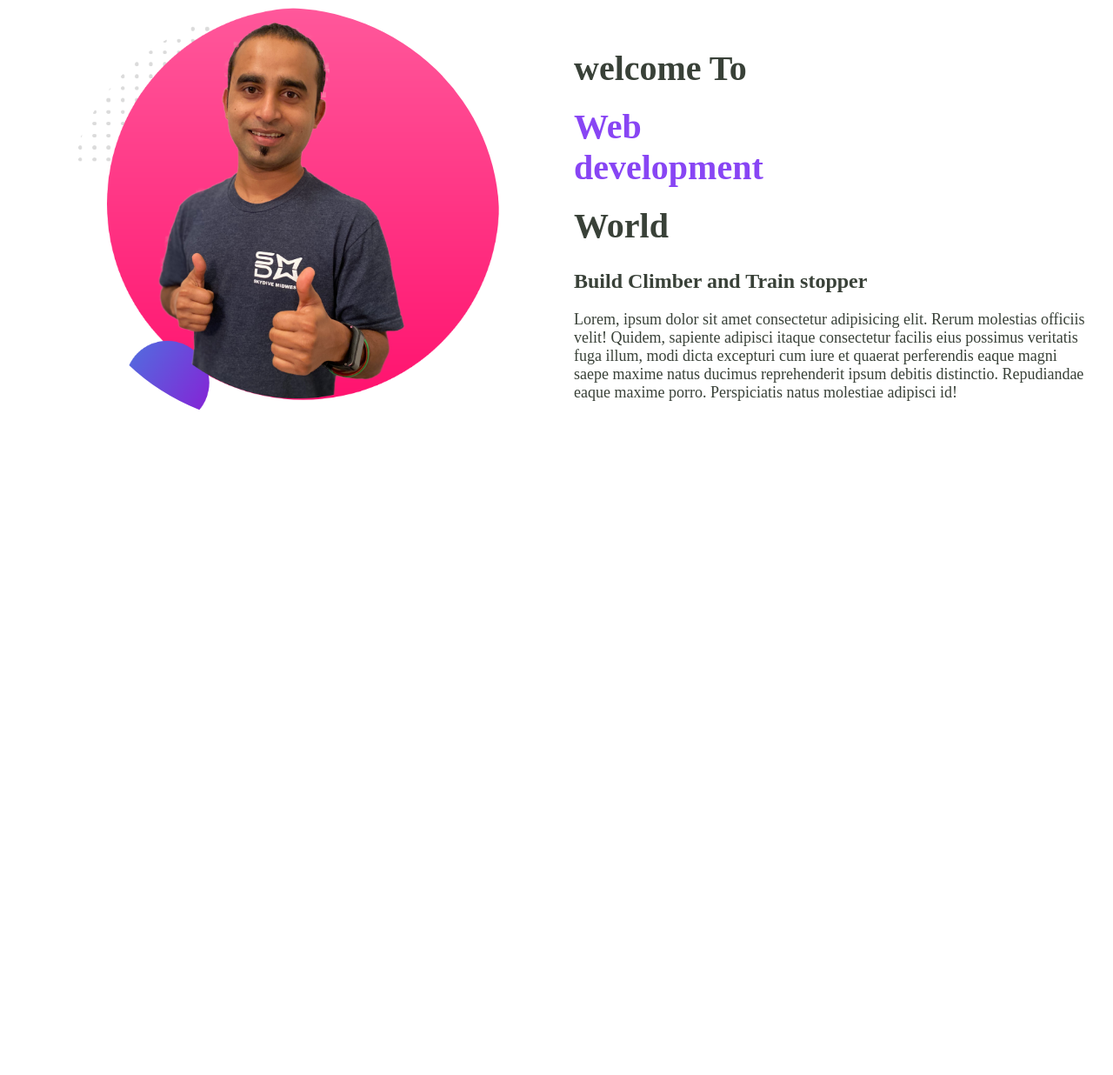
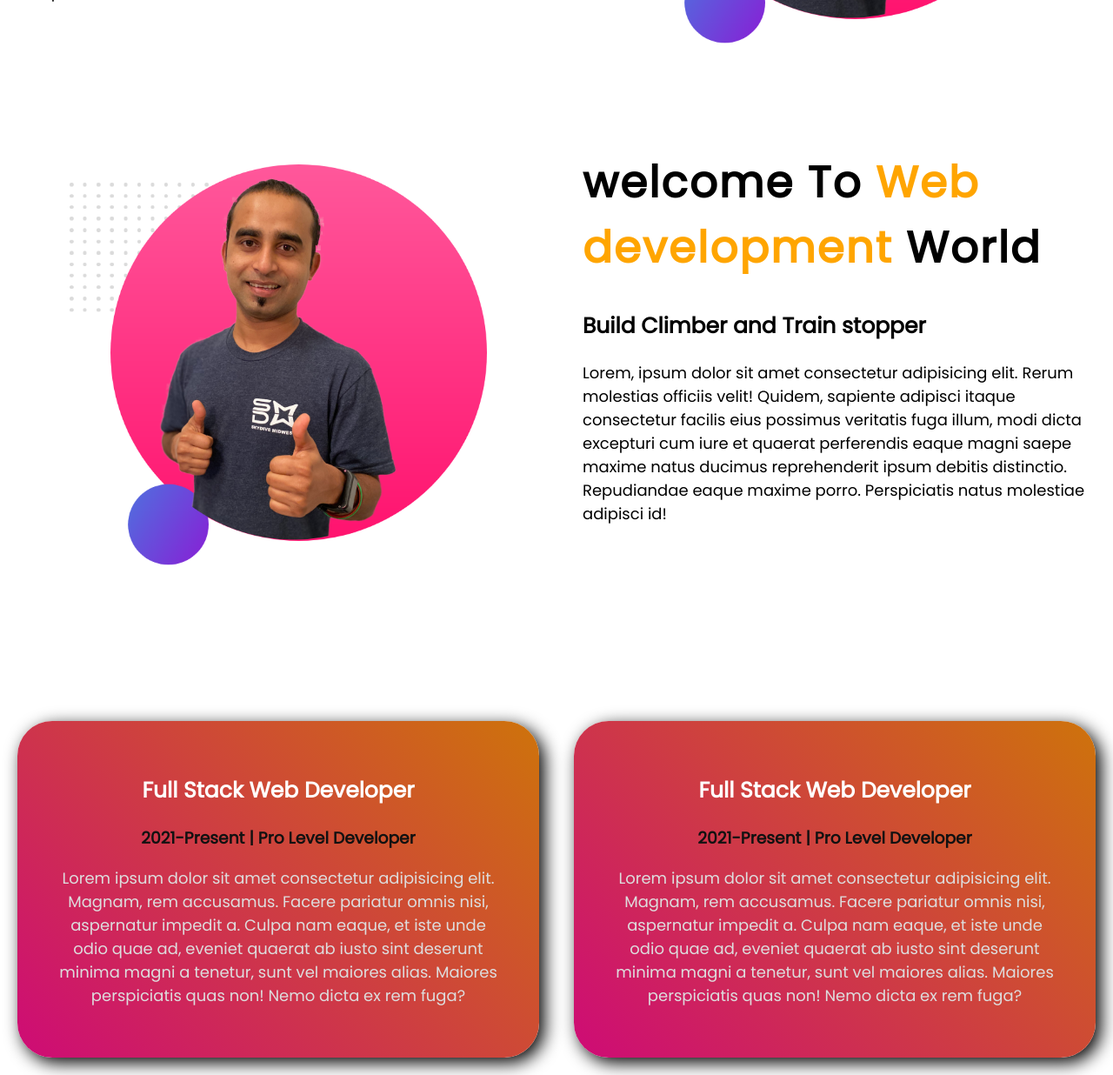
Before and after one commit to raihan862/portfolio1, a plain HTML site: page index.html in a window 1280 px wide. Shown: the part 491-1727 px from the top of the page at 87% size. Before the commit the page ends 999 px from the top, so only its background shows below. Drawn offline with Linux system fonts and the light colour scheme.

Commit message:
final commit

```diff
--- a/index.html
+++ b/index.html
@@ -3,61 +3,18 @@
 <head>
     <meta charset="UTF-8">
     <meta name="viewport" content="width=device-width, initial-scale=1.0">
+    <link href="https://fonts.googleapis.com/css2?family=Poppins:ital,wght@0,100;0,400;1,200;1,700;1,800&display=swap" rel="stylesheet">
+    <link rel="stylesheet" href="style.css">
+
     <title>Document</title>
-    <style>
-        *{
-            box-sizing: border-box;
-        }
-        .container{
-            position: relative;
-            display: flex;
-            width: 100%;
 
 
-            flex-wrap: wrap;
-        }
-        .side{
-            flex: 50%;
-            text-align: center;
-
-        }
-
-        .side img{
-            background: transparent;
-            border-radius: 50%;
-
-
-        }
-        .container:nth-child(2){
-            flex-direction: row-reverse;
-        }
-
-
-        .half{
-            flex: 50%;
-            padding: 20px;
-            text-align: left;
-            color: #394138;
-
-        }
-        #break{
-            display: block;
-            margin: 20px 0px;
-            color: #8845f4;
-        }
-        h1{
-            font-size: 2.5em;
-        }
-        .half p{
-            margin-top: 10px;
-            font-size: 18px;;
-        }
-    </style>
 </head>
 <body>
-<div class="container">
+    <div class="master">
+<div class="container" >
     <div class="half">
-        <h1>welcome To <span id="break">Web <br>development </span>World</h1>
+        <h1>welcome To <span id="break">Web  development </span>World</h1>
         <h2>Build  Climber and Train stopper</h2>
         <p>Lorem, ipsum dolor sit amet consectetur adipisicing elit.
              Rerum molestias officiis velit! Quidem, sapiente adipisci
@@ -65,21 +22,35 @@
              eaque maxime porro. Perspiciatis natus molestiae adipisci id!
     </div>
     <div class="side">
-        <img src="image/jhankar2.png" width="500px heigth=400px">
+        <img src="image/jhankar2.png"  >
     </div>
 </div>
 <div class="container">
+   <div class="side">
+        <img src="image/jhankar2.png"  >
+    </div>
     <div class="half">
-        <h1>welcome To <span id="break">Web <br>development </span>World</h1>
+        <h1>welcome To <span id="break">Web  development </span>World</h1>
         <h2>Build  Climber and Train stopper</h2>
         <p>Lorem, ipsum dolor sit amet consectetur adipisicing elit.
              Rerum molestias officiis velit! Quidem, sapiente adipisci
               itaque consectetur facilis eius possimus veritatis fuga illum, modi dicta excepturi cum iure et quaerat perferendis eaque magni saepe maxime natus ducimus reprehenderit ipsum debitis distinctio. Repudiandae
              eaque maxime porro. Perspiciatis natus molestiae adipisci id!
     </div>
-    <div class="side">
-        <img src="image/jhankar2.png" width="500px heigth=400px">
+
+</div>
+<div class="exp">
+    <div class="xoxo">
+        <h2>Full Stack Web Developer</h2>
+        <h3>2021-Present | Pro Level Developer</h3>
+        <p>Lorem ipsum dolor sit amet consectetur adipisicing elit. Magnam, rem accusamus. Facere pariatur omnis nisi, aspernatur impedit a. Culpa nam eaque, et iste unde odio quae ad, eveniet quaerat ab iusto sint deserunt minima magni a tenetur, sunt vel maiores alias. Maiores perspiciatis quas non! Nemo dicta ex rem fuga?</p>
     </div>
+    <div class="xoxo">
+        <h2>Full Stack Web Developer</h2>
+        <h3>2021-Present | Pro Level Developer</h3>
+        <p>Lorem ipsum dolor sit amet consectetur adipisicing elit. Magnam, rem accusamus. Facere pariatur omnis nisi, aspernatur impedit a. Culpa nam eaque, et iste unde odio quae ad, eveniet quaerat ab iusto sint deserunt minima magni a tenetur, sunt vel maiores alias. Maiores perspiciatis quas non! Nemo dicta ex rem fuga?</p>
+    </div>
+</div>
 </div>
 </body>
 </html>
--- /dev/null
+++ b/style.css
@@ -0,0 +1,83 @@
+*{
+    box-sizing: border-box;
+}
+body{
+    font-family: 'Poppins', sans-serif;
+    width: 100%;
+    margin: 0px;
+    padding: 0px;
+    position: relative;
+}
+ .container{
+     width: 100%;
+
+     height: 600px;
+     overflow: hidden;
+ }
+.container .half{
+    width: 50%;
+    float: left;
+    padding: 30px;
+}
+.container .side{
+    width: 50%;
+    float: left;
+padding: 40px;
+text-align: center;
+}
+.container .side img{
+    padding: 40px;
+    width: 100%;
+}
+
+h1{
+    font-size: 50px;
+    letter-spacing: 2px;
+}
+#break{
+    color: orange;
+}
+h2{
+    font-size: 25px;
+}
+p{
+    font-size: 18px
+}
+.container .side::after{
+    content: "";
+    clear: both;
+    display: table;
+}
+.container .half::after{
+    content: "";
+    clear: both;
+    display: table;
+}
+.exp{
+    width: 100%;
+    display: flex;
+    margin-top: 100px;
+}
+.exp .xoxo{
+    width: 700px;
+     padding: 40px;
+
+    border-radius: 40px;
+    margin: 20px;
+    box-shadow: 6px 6px 20px rgb(0,0,0,1),
+                -6px -6px 20px rgb(255,255,255,.1);
+    background:linear-gradient(45deg,#ce0b76,#ce730b);
+    color: #fff;
+    text-align: center;
+}
+.exp .xoxo:hover{
+    box-shadow: inset 6px 6px 20px rgb(0,0,0,1),
+                inset -6px -6px 20px rgb(255,255,255,.1);
+}
+.exp .xoxo h3{
+    color: #111;
+}
+
+.exp .xoxo p{
+    color: #ddd;
+}
```
Also changed, not shown: image/image14.png (added).
